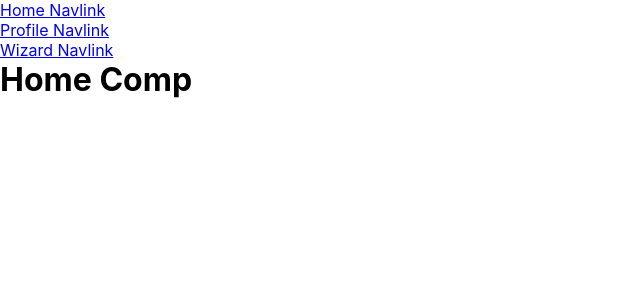
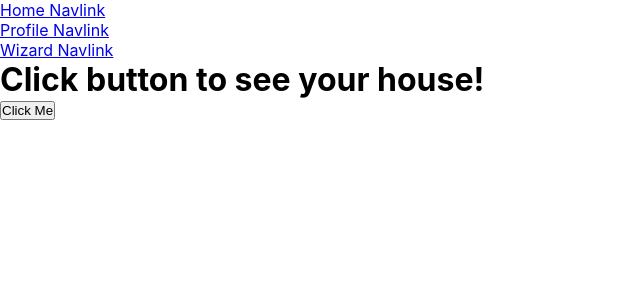
Before and after one commit to BladeKitana732/Hogwarts, a React (Create React App) app: page /Home in a window 1280 px wide. Shown: the top 300 px of the page, without its empty margins (0-640 px from the left). Built offline with nearby package versions, Linux system fonts and the light colour scheme; no server answers.

Commit message:
YAY got home page with button to display house in console . next to render in DOM

```diff
--- a/src/components/Home.js
+++ b/src/components/Home.js
@@ -1,9 +1,30 @@
-import React from 'react'
+import React from 'react';
+import axios from 'axios';
+
+
+const sortingHat = 'https://www.potterapi.com/v1/sortingHat';
+
+// console.log(sortingHat);
+
+function getHouse() {
+    axios.get(sortingHat)
+
+    .then(result => {
+        let house = result.data;
+
+        console.log(house);
+    }
+    )
+
+
+}
 
 export default function Home() {
+    getHouse();
     return (
         <div>
-            <h1>Home Comp</h1>
+            <h1>Click button to see your house!</h1>
+            <button onClick= {getHouse}>Click Me</button>
         </div>
     )
 }
--- a/src/components/Wizard.js
+++ b/src/components/Wizard.js
@@ -10,7 +10,8 @@ const key = process.env.REACT_APP_KEY;
 
 //referencing back to wine api
 
-const workingLink = `https://www.potterapi.com/v1/characters/?key=${key}&name=`
+const workingLink = `https://www.potterapi.com/v1/characters/?key=${key}&name=`;
+const houseLink = `https://www.potterapi.com/v1/characters/?key=${key}&house=`;
 
 export default class Wizard extends Component {
     constructor(props){
@@ -88,22 +89,12 @@ export default class Wizard extends Component {
     }
 
 
-
-
-
-
-
-
-
-
-
     render() {
         return (
             <div>
                 <form onSubmit={this.handlingSubmit}>
                     <label>
-                        Please enter name of witch or wizard. You may also type in the house to see all who belong to it.
-
+                        Please enter name of witch or wizard (First and last with first letter capitalized for both. Ex: Harry Potter; Luna Lovegood, etc.)
                         <input type = "text" value={this.state.input} onChange = {this.userInput} />
 
                     </label>
@@ -114,7 +105,7 @@ export default class Wizard extends Component {
                 {this.state.infoBack.map((iterate) => {
                     return (
                         <div key = {iterate._id}>
-                            <h1>{iterate._id}</h1>
+                            {/* <h1>{iterate._id}</h1> */}
                             <h2> {iterate.name} </h2>
                             <h3>{iterate.house}</h3>
                             <p> {iterate.bloodStatus}</p>
```
